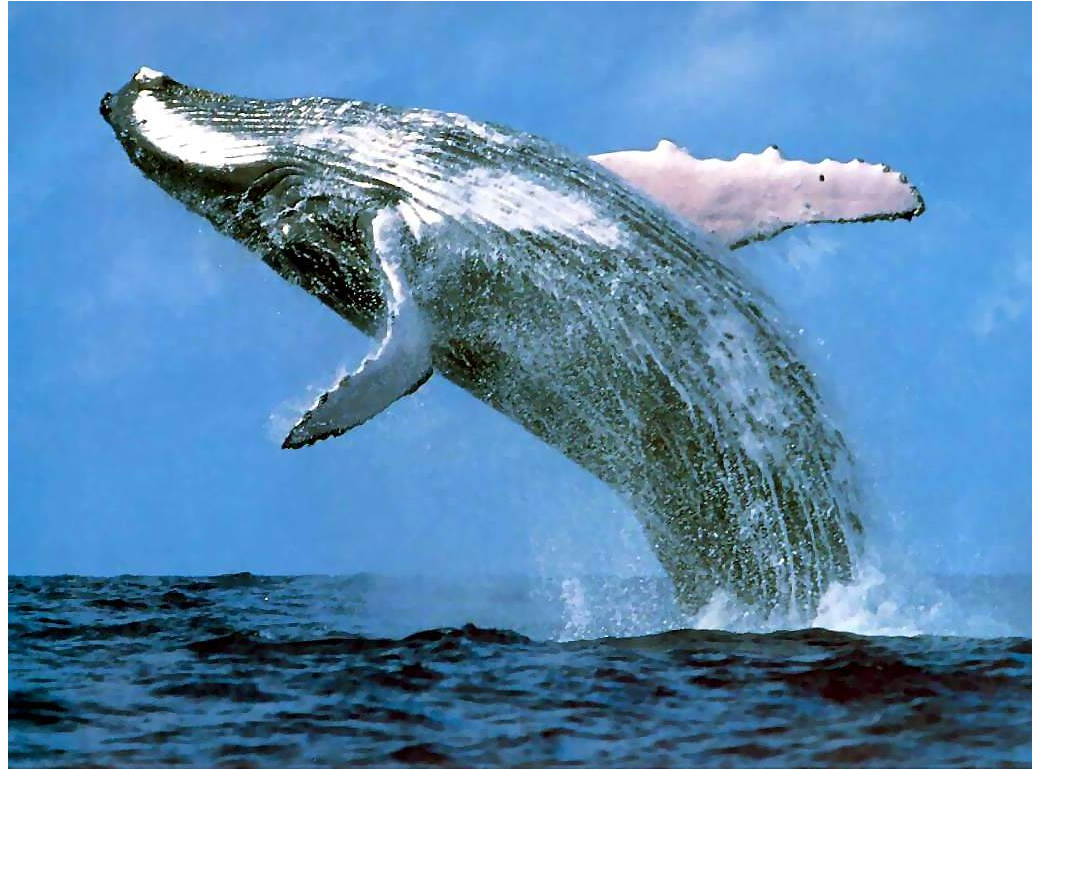
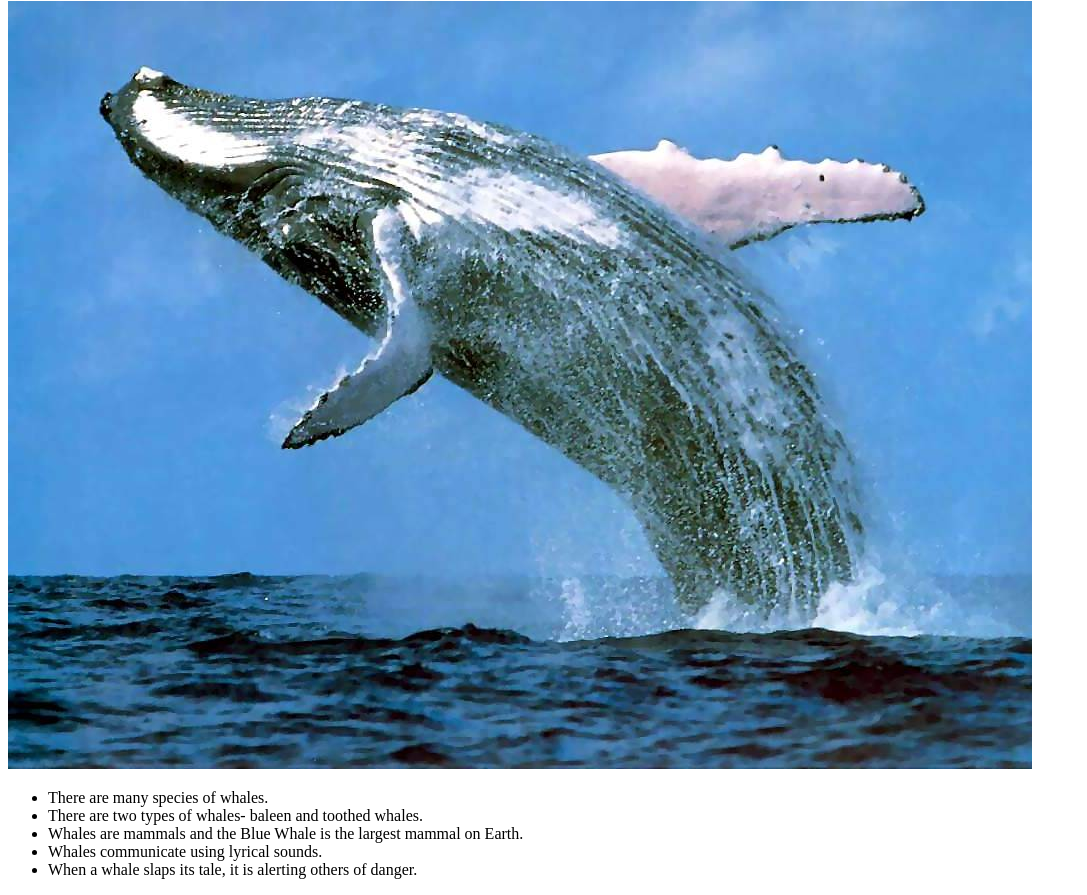
Before and after one commit to remory08/whales, a plain HTML site: page index.html in a window 1280 px wide. Shown: the part 105-1000 px from the top of the page, without its empty margins (0-1087 px from the left). Before the commit the page ends 886 px from the top, so only its background shows below. Drawn offline with Linux system fonts and the light colour scheme.

Commit message:
added facts and ignore files

```diff
--- a/index.html
+++ b/index.html
@@ -7,6 +7,12 @@
 <body>
   <<h1>Whales: Magnificent Mammals</h1>
   <img src="images/whale.jpg" alt="jumping whale"></img>
-
+  <ul>
+    <li>There are many species of whales.</li>
+    <li>There are two types of whales- baleen and toothed whales.</li>
+    <li>Whales are mammals and the Blue Whale is the largest mammal on Earth.</li>
+    <li>Whales communicate using lyrical sounds.</li>
+    <li>When a whale slaps its tale, it is alerting others of danger.</li>
+  </ul>
 </body>
 </html>
```
Also changed, not shown: 3 other files.
